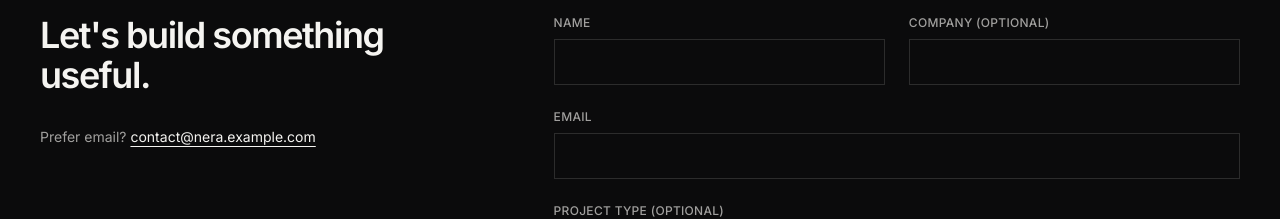
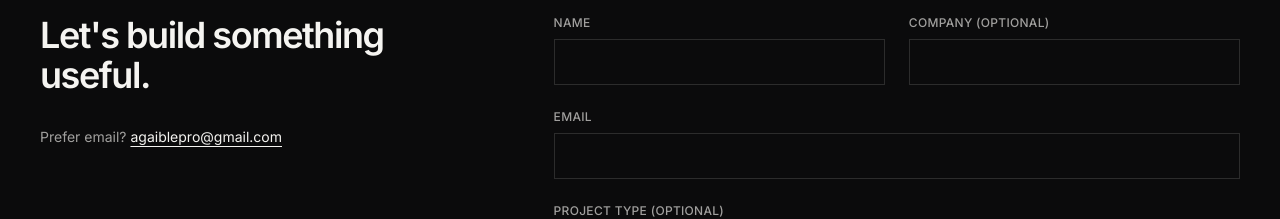
Before and after one commit to GAIBLE-Arthur/nera, a Next.js app: page /en in a window 1280 px wide. Shown: the part 4620-4839 px from the top of the page. Built offline with nearby package versions, Linux system fonts and the light colour scheme.

Commit message:
Replace placeholder contact email with real inbox address

```diff
--- a/data/site.ts
+++ b/data/site.ts
@@ -6,8 +6,7 @@ export const site = {
   name: "NERA",
   // TEMP placeholder domain — update before deploying to production.
   url: "https://nera.example.com",
-  // TEMP placeholder contact address — replace with the real inbox.
-  email: "contact@nera.example.com",
+  email: "agaiblepro@gmail.com",
 } as const;
 
 interface SiteText {
```
